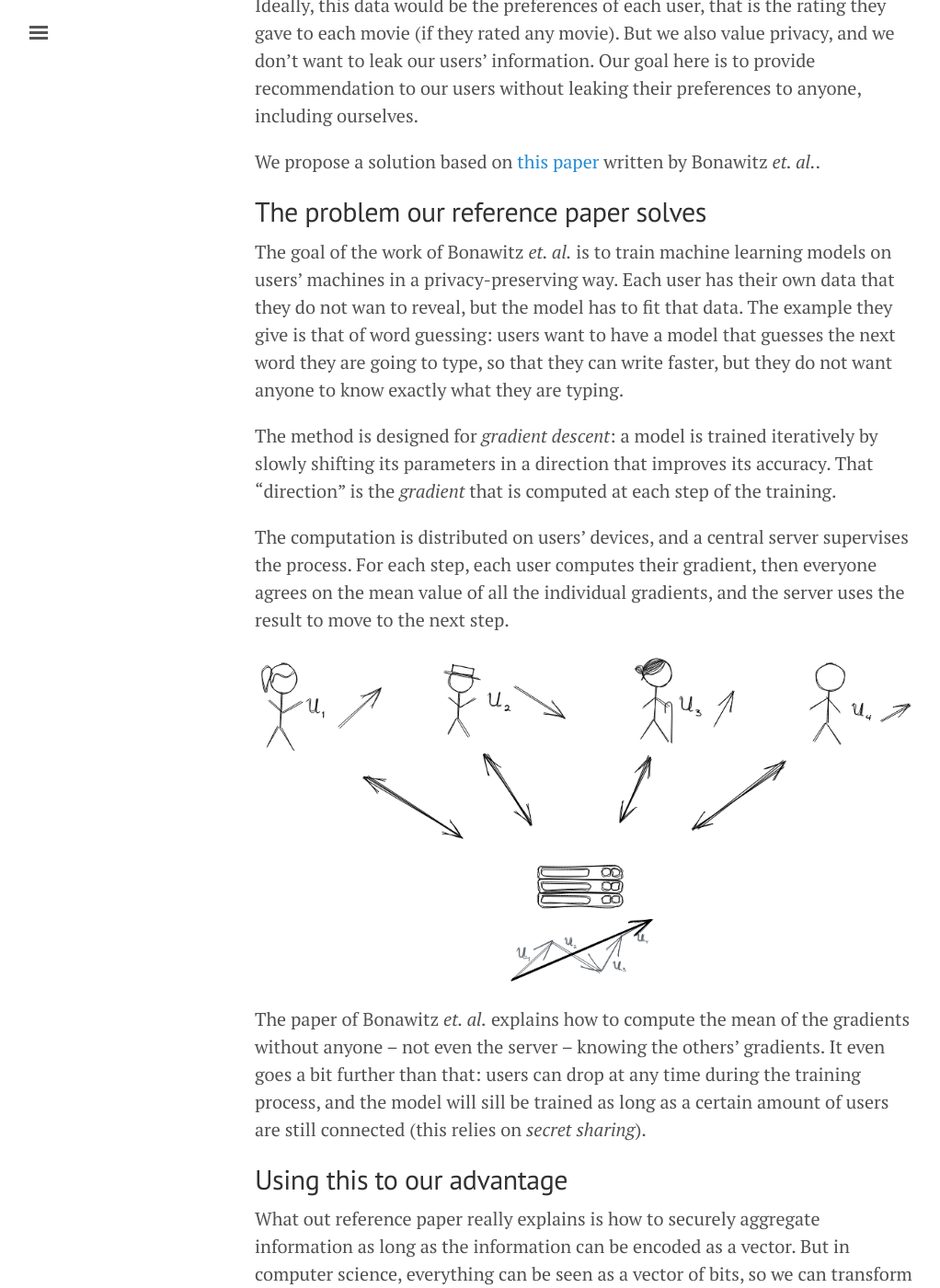
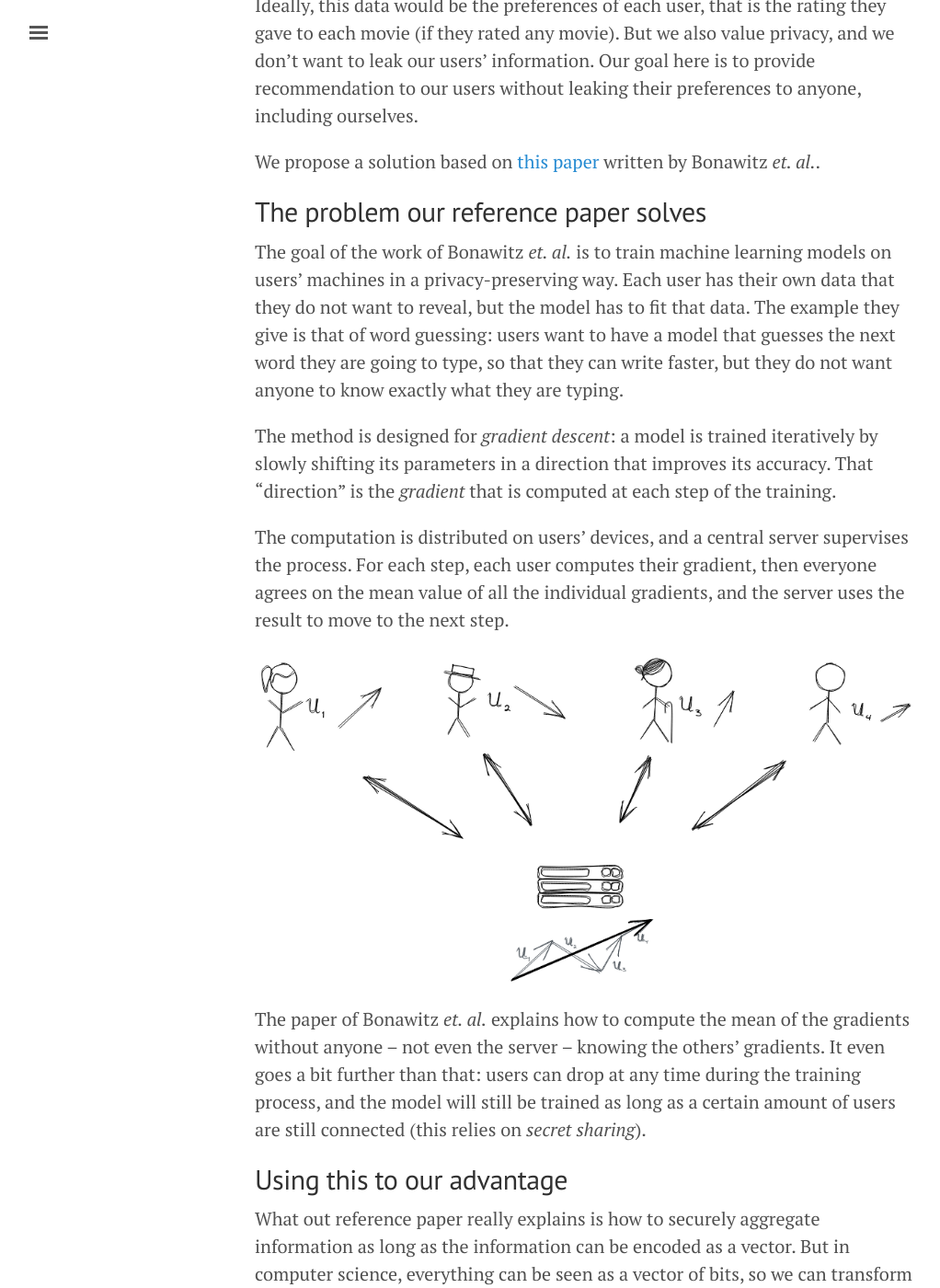
Before and after one commit to mangaki/research, a Jekyll site: the page built from _posts/2022-02-12-how-to-securely-share-information.md, in a window 1280 px wide and 1400 px high, scrolled down 977 px. Shown: the whole window at 92% size, without its empty margins (3-1025 px from the left). Built offline with Jekyll 4.4.1, drawn with Linux system fonts in a browser that asks for light colours; formulas are drawn with MathJax 3; a script that is not in the unit is left out; comment, search, counter and statistics services are not loaded; some of the changed text lies outside the part shown.

Commit message:
fix typos

```diff
--- a/_posts/2022-02-12-how-to-securely-share-information.md
+++ b/_posts/2022-02-12-how-to-securely-share-information.md
@@ -25,7 +25,7 @@ We propose a solution based on [this paper][paper] written by Bonawitz _et. al._
 ## The problem our reference paper solves
 
 The goal of the work of Bonawitz _et. al._ is to train machine learning models on users' machines in a privacy-preserving way.
-Each user has their own data that they do not wan to reveal, but the model has to fit that data.
+Each user has their own data that they do not want to reveal, but the model has to fit that data.
 The example they give is that of word guessing:
 users want to have a model that guesses the next word they are going to type,
 so that they can write faster, but they do not want anyone to know exactly what they are typing.
@@ -39,7 +39,7 @@ For each step, each user computes their gradient, then everyone agrees on the me
 ![The users send their gradients, and the server uses the sum](/public/img/sum.png)
 
 The paper of Bonawitz _et. al._ explains how to compute the mean of the gradients without anyone -- not even the server -- knowing the others' gradients.
-It even goes a bit further than that: users can drop at any time during the training process, and the model will sill be trained as long as a certain amount of users are still connected (this relies on _secret sharing_).
+It even goes a bit further than that: users can drop at any time during the training process, and the model will still be trained as long as a certain amount of users are still connected (this relies on _secret sharing_).
 
 ## Using this to our advantage
 
```
Also changed, not shown: other parts of _posts/2022-02-12-how-to-securely-share-information.md (+2 -2 lines).
